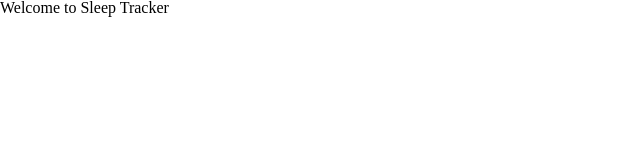
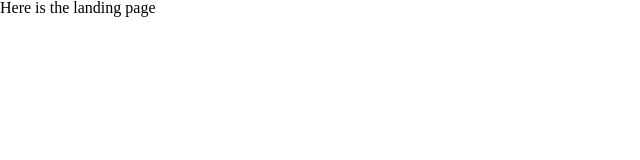
Before and after one commit to AustinGreer/ST-Frontend, a React (Create React App) app: page / in a window 1280 px wide. Shown: the top 160 px of the page, without its empty margins (0-640 px from the left). Built offline with nearby package versions, Linux system fonts and the light colour scheme.

Commit message:
installed react-router and sass. Completed setup of react router.

```diff
--- a/package.json
+++ b/package.json
@@ -8,7 +8,9 @@
     "@testing-library/user-event": "^12.8.3",
     "react": "^17.0.2",
     "react-dom": "^17.0.2",
+    "react-router-dom": "^5.3.0",
     "react-scripts": "4.0.3",
+    "sass": "^1.42.1",
     "web-vitals": "^1.1.2"
   },
   "scripts": {
--- a/src/App.js
+++ b/src/App.js
@@ -1,9 +1,12 @@
-
+import { Route, Switch } from 'react-router-dom';
+import Landing from './components/Landing';
 
 function App() {
   return (
     <div>
-      Welcome to Sleep Tracker
+      <Switch>
+        <Route path="/" component={Landing} />
+      </Switch>
     </div>
   );
 }
--- /dev/null
+++ b/src/components/Landing.js
@@ -0,0 +1,11 @@
+import React from 'react'
+
+function Landing() {
+    return (
+        <div>
+            Here is the landing page
+        </div>
+    )
+}
+
+export default Landing
--- a/src/index.js
+++ b/src/index.js
@@ -3,15 +3,16 @@ import ReactDOM from 'react-dom';
 import './index.css';
 import App from './App';
 import reportWebVitals from './reportWebVitals';
+import { BrowserRouter as Router } from 'react-router-dom';
 
 ReactDOM.render(
   <React.StrictMode>
-    <App />
+    <Router>
+      <App />
+    </Router>
+
   </React.StrictMode>,
   document.getElementById('root')
 );
 
-// If you want to start measuring performance in your app, pass a function
-// to log results (for example: reportWebVitals(console.log))
-// or send to an analytics endpoint. Learn more: https://bit.ly/CRA-vitals
 reportWebVitals();
```
Also changed, not shown: 1 other file (tests, documents, lock files or other folders).
